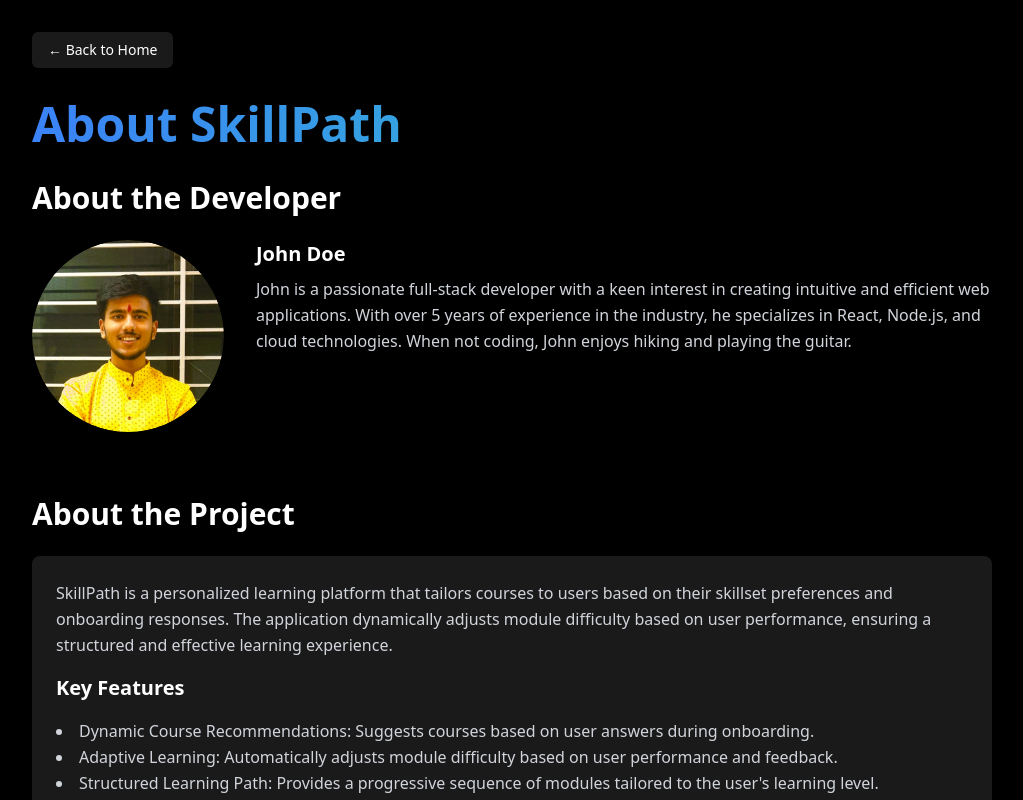
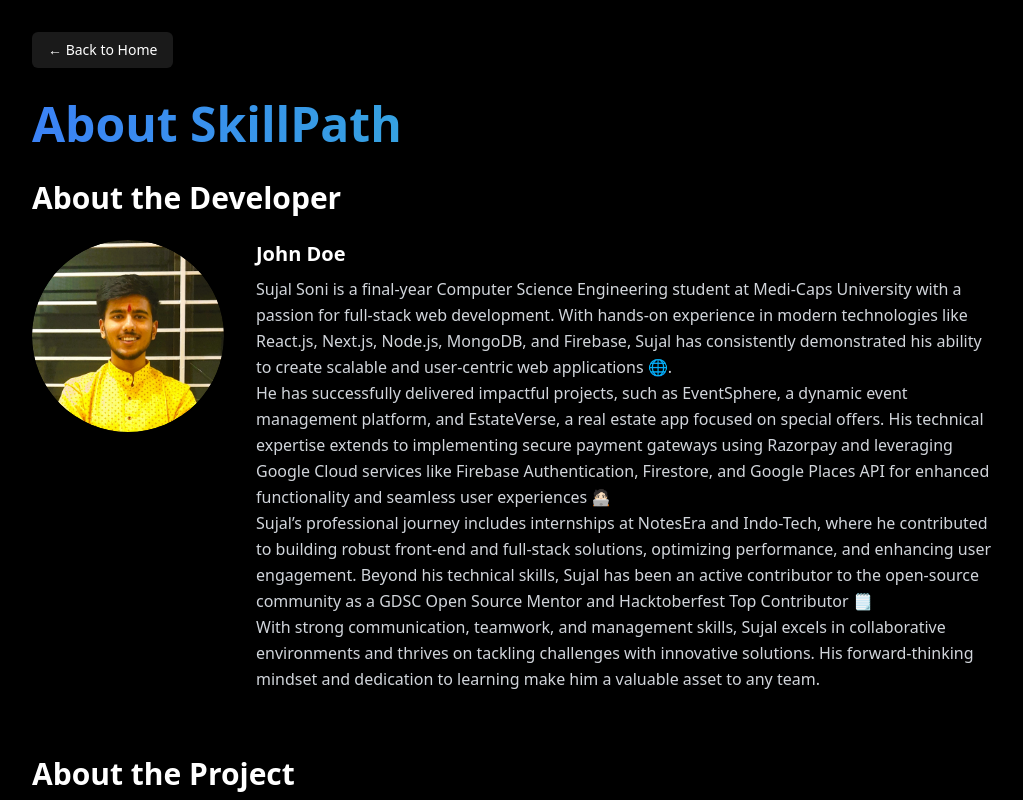
Before and after one commit to Sujal-2820/SkillPath, a Next.js app in the folder SkillPath/skillpath/: page /about in a window 1280 px wide. Shown: the top 800 px of the page, without its empty margins (128-1151 px from the left). Built offline with nearby package versions, Linux system fonts and the light colour scheme; no server answers.

Commit message:
Update page.js

```diff
--- a/SkillPath/skillpath/src/app/about/page.js
+++ b/SkillPath/skillpath/src/app/about/page.js
@@ -28,7 +28,13 @@ export default function About() {
             <div className="flex-1">
               <h3 className="text-xl font-semibold mb-2">John Doe</h3>
               <p className="text-gray-300 leading-relaxed">
-                John is a passionate full-stack developer with a keen interest in creating intuitive and efficient web applications. With over 5 years of experience in the industry, he specializes in React, Node.js, and cloud technologies. When not coding, John enjoys hiking and playing the guitar.
+                  Sujal Soni is a final-year Computer Science Engineering student at Medi-Caps University with a passion for full-stack web development. With hands-on experience in modern technologies like React.js, Next.js, Node.js, MongoDB, and Firebase, Sujal has consistently demonstrated his ability to create scalable and user-centric web applications 🌐.
+                  <br/>
+                  He has successfully delivered impactful projects, such as EventSphere, a dynamic event management platform, and EstateVerse, a real estate app focused on special offers. His technical expertise extends to implementing secure payment gateways using Razorpay and leveraging Google Cloud services like Firebase Authentication, Firestore, and Google Places API for enhanced functionality and seamless user experiences 🧑🏻‍💻
+                  <br/>
+                  Sujal’s professional journey includes internships at NotesEra and Indo-Tech, where he contributed to building robust front-end and full-stack solutions, optimizing performance, and enhancing user engagement. Beyond his technical skills, Sujal has been an active contributor to the open-source community as a GDSC Open Source Mentor and Hacktoberfest Top Contributor 🗒️
+                 <br/>
+                  With strong communication, teamwork, and management skills, Sujal excels in collaborative environments and thrives on tackling challenges with innovative solutions. His forward-thinking mindset and dedication to learning make him a valuable asset to any team.
               </p>
             </div>
           </div>
```
